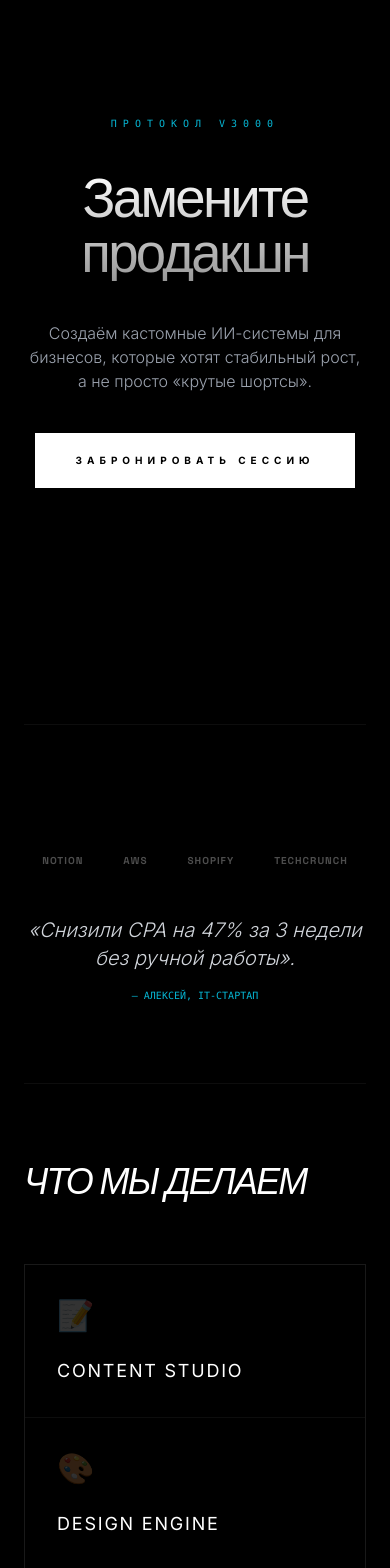
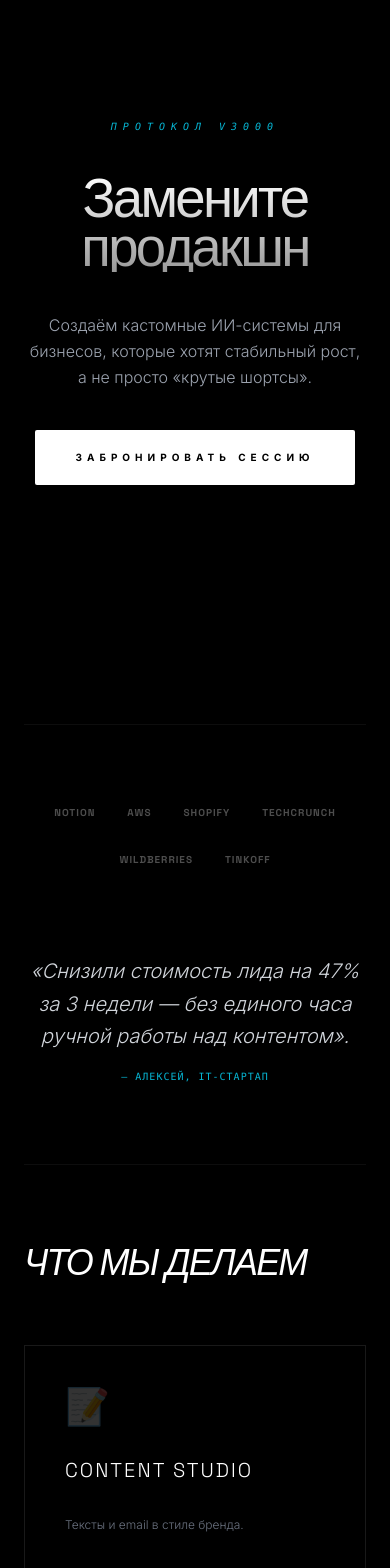
Before and after one commit to medbrokz-design/V3000, a React (Create React App) app in the folder client/: page / in a window 390 px wide. Shown: the part 120-1688 px from the top of the page. Built offline with nearby package versions, Linux system fonts and the light colour scheme; the HTML template or start-up script is replaced by a standard one.

Commit message:
Conversion Optimization: Refined Home page structure for better sales flow (Moved ROI up), expanded services to 6 modules, and improved visual hierarchy

```diff
--- a/client/src/pages/Home.js
+++ b/client/src/pages/Home.js
@@ -9,68 +9,82 @@ const translations = {
     heroSub: "Протокол V3000",
     heroDesc: "Создаём кастомные ИИ-системы для бизнесов, которые хотят стабильный рост, а не просто «крутые шортсы».",
     cta: "ЗАБРОНИРОВАТЬ СЕССИЮ",
-    ctaShort: "ПОЛУЧИТЬ ПЛАН",
-    trustBar: "Доверяют лидеры из",
-    trustQuote: "«Снизили CPA на 47% за 3 недели без ручной работы».",
+    ctaShort: "ПОЛУЧИТЬ ПЛАН БЕСПЛАТНО",
+    trustBar: "Нам доверяют команды и основатели из",
+    trustQuote: "«Снизили стоимость лида на 47% за 3 недели — без единого часа ручной работы над контентом».",
     trustAuthor: "— Алексей, IT-стартап",
     servicesTitle: "Что мы делаем",
-    howTitle: "С контролем.",
-    caseTitle: "Результаты",
+    servicesSub: "Мы проектируем системы, а не просто пишем промпты.",
+    howTitle: "Просто. Прозрачно. С контролем.",
+    step1: "Бриф", step1D: "Вы рассказываете о задачах, стиле бренда и инструментах.",
+    step2: "Настройка", step2D: "Мы создаём ИИ-воркфлоу под ваш бизнес — без шаблонов.",
+    step3: "Масштаб", step3D: "Вы получаете контент, аналитику и растёте без перегруза.",
+    caseTitle: "Цифры вместо слов",
     whyTitle: "Почему мы?",
-    testimonialTitle: "Отзывы",
+    testimonialTitle: "Мнения лидеров",
     roiTitle: "Ваша экономия",
-    roiLabel: "Бюджет",
-    roiSavings: "Выгода",
-    finalTitle: "Масштабируйте маркетинг",
-    finalSub: "Бесплатная сессия и аудит вашего бренда.",
-    privacy: "🔒 No spam. Secure.",
+    roiLabel: "Бюджет на контент",
+    roiSavings: "Чистая выгода",
+    finalTitle: "Готовы масштабировать маркетинг?",
+    finalSub: "Без продаж — только конкретные рекомендации под ваш бизнес.",
+    privacy: "🔒 Без спама. Без шаблонных презентаций.",
     statusSuccess: "ПРИНЯТО.",
     statusError: "ОШИБКА.",
-    compareTitle: "Контроль реальности"
+    compareTitle: "Контроль реальности",
+    compareSub: "Обычный метод vs Протокол V3000"
   },
   en: {
-    heroTitle: "AI Marketing That Scales",
-    heroSub: "V3000 PROTOCOL",
-    heroDesc: "We build custom generative systems for brands that want predictable growth, not experiments.",
-    cta: "BOOK SESSION",
-    ctaShort: "GET PLAN",
-    trustBar: "Trusted by founders at",
-    trustQuote: "“Reduced CPA by 47% in 3 weeks with zero manual content.”",
+    heroTitle: "AI Marketing That Actually Scales",
+    heroSub: "WITHOUT THE HYPE",
+    heroDesc: "We build custom generative systems for brands that want predictable growth, not just viral experiments.",
+    cta: "BOOK A STRATEGY SESSION",
+    ctaShort: "GET MY FREE STRATEGY PLAN",
+    trustBar: "Trusted by founders and marketing teams at",
+    trustQuote: "“Reduced our cost per lead by 47% in 3 weeks — with zero manual content creation.”",
     trustAuthor: "— Sarah K., Growth Lead",
-    servicesTitle: "Deliverables",
-    howTitle: "Transparency.",
-    caseTitle: "Real Results",
-    whyTitle: "Why Us?",
+    servicesTitle: "What We Deliver",
+    servicesSub: "We engineer systems, not just paste prompts into ChatGPT.",
+    howTitle: "Simple. Transparent. Human-in-the-Loop.",
+    step1: "Brief", step1D: "You share your goals, brand voice, and tech stack.",
+    step2: "Build", step2D: "We design a custom AI workflow — no off-the-shelf templates.",
+    step3: "Scale", step3D: "You get high-quality output, real-time analytics, and room to grow.",
+    caseTitle: "Real Results, Not Promises",
+    whyTitle: "We’re Not Another “AI Agency”",
     testimonialTitle: "Testimonials",
     roiTitle: "Economics",
-    roiLabel: "Budget",
+    roiLabel: "Content Budget",
     roiSavings: "Net Benefit",
-    finalTitle: "Ready to Scale?",
-    finalSub: "Free strategy session and actionable insights.",
-    privacy: "🔒 Secure. Private.",
+    finalTitle: "Ready to Scale with Real AI?",
+    finalSub: "No sales pitch — just actionable insights tailored to your business.",
+    privacy: "🔒 We respect your privacy. No spam. Ever.",
     statusSuccess: "ACCEPTED.",
     statusError: "ERROR.",
-    compareTitle: "Reality Control"
+    compareTitle: "Reality Control",
+    compareSub: "Standard Method vs V3000 Protocol"
   }
 };
 
-const partners = ["NOTION", "AWS", "SHOPIFY", "TECHCRUNCH"];
+const partners = ["NOTION", "AWS", "SHOPIFY", "TECHCRUNCH", "WILDBERRIES", "TINKOFF"];
 
-// Memoized static sections for performance
-const ServicesList = memo(({ lang }) => (
-  <div className="grid md:grid-cols-3 gap-px bg-white/5 border border-white/5">
-    {[
-      { id: "01", icon: "📝", t: { ru: "Content Studio", en: "Content Studio" } },
-      { id: "02", icon: "🎨", t: { ru: "Design Engine", en: "Design Engine" } },
-      { id: "03", icon: "🎥", t: { ru: "Video Prod", en: "Video Prod" } }
-    ].map(s => (
-      <div key={s.id} className="p-8 md:p-12 bg-black space-y-6 hover:bg-zinc-950 transition-colors">
-        <div className="text-3xl opacity-20" aria-hidden="true">{s.icon}</div>
-        <h3 className="text-lg uppercase tracking-widest">{s.t[lang]}</h3>
-      </div>
-    ))}
-  </div>
-));
+const servicesList = [
+  { id: "01", icon: "📝", t: { ru: "Content Studio", en: "Content Studio" }, d: { ru: "Тексты и email в стиле бренда.", en: "On-brand texts and emails." } },
+  { id: "02", icon: "🎨", t: { ru: "Design Engine", en: "Design Engine" }, d: { ru: "Дизайн любой сложности за секунды.", en: "Design generated in seconds." } },
+  { id: "03", icon: "🎥", t: { ru: "Video Production", en: "Video Production" }, d: { ru: "Видео-реклама через нейро-рендеринг.", en: "Video via neural rendering." } },
+  { id: "04", icon: "🤖", t: { ru: "AI Agents", en: "AI Agents" }, d: { ru: "Автономные ИИ-сотрудники.", en: "Autonomous AI employees." } },
+  { id: "05", icon: "📊", t: { ru: "Smart Automation", en: "Smart Automation" }, d: { ru: "Масштабирование креативов.", en: "Scaling ad creatives." } },
+  { id: "06", icon: "🔗", t: { ru: "RAG Knowledge", en: "RAG Knowledge" }, d: { ru: "ИИ на ваших данных.", en: "AI on your private data." } }
+];
+
+const testimonials = [
+  {
+    q: { ru: "Раньше тратили 20 часов в неделю на контент. Теперь — 2 часа на правки. Это не автоматизация — это рычаг роста.", en: "Before, we spent 20 hours/week on content. Now it’s 2 hours for final edits. This isn’t automation — it’s leverage." },
+    a: "Mark T., CMO, EdTech"
+  },
+  {
+    q: { ru: "Наконец-то агентство, которое использует ИИ как инфраструктуру, а не как фокус-группу.", en: "Finally, an agency that treats AI like infrastructure — not a party trick." },
+    a: "Lena R., Founder, Climate Tech"
+  }
+];
 
 const BeforeAfter = memo(({ t }) => {
   const [sliderPos, setSliderPos] = useState(50);
@@ -83,25 +97,45 @@ const BeforeAfter = memo(({ t }) => {
     setSliderPos(Math.max(0, Math.min(100, x)));
   };
   return (
-    <section className="py-20 md:py-40 space-y-12 border-t border-white/5">
-      <h2 className="text-3xl md:text-4xl font-display font-light uppercase tracking-tighter italic text-center">{t.compareTitle}</h2>
-      <div
-        ref={containerRef} onMouseMove={handleMove} onTouchMove={handleMove}
-        className="relative aspect-video w-full overflow-hidden border border-white/5 cursor-col-resize touch-none"
-        aria-label="Comparison slider showing before and after neural production"
-      >
-        <img src="https://images.unsplash.com/photo-1492691527719-9d1e07e534b4?w=800&q=60&auto=format" className="absolute inset-0 w-full h-full object-cover opacity-40 grayscale" alt="Standard production example" />
+    <div className="py-20 md:py-40 space-y-12 border-t border-white/5">
+      <div className="text-center space-y-4">
+        <h2 className="text-3xl md:text-4xl font-display font-light uppercase tracking-tighter italic">{t.compareTitle}</h2>
+        <p className="font-mono text-[10px] text-gray-600 uppercase tracking-[0.3em]">{t.compareSub}</p>
+      </div>
+      <div ref={containerRef} className="relative aspect-video w-full overflow-hidden border border-white/5 cursor-col-resize group touch-none">
+        <img src="https://images.unsplash.com/photo-1492691527719-9d1e07e534b4?w=1200&q=60&auto=format" className="absolute inset-0 w-full h-full object-cover opacity-40 grayscale" alt="B" />
         <div className="absolute inset-0 overflow-hidden" style={{ clipPath: `inset(0 ${100 - sliderPos}% 0 0)` }}>
-          <img src="https://images.unsplash.com/photo-1633356122544-f134324a6cee?w=800&q=60&auto=format" className="w-full h-full object-cover" alt="V3000 Neural production example" />
+          <img src="https://images.unsplash.com/photo-1633356122544-f134324a6cee?w=1200&q=60&auto=format" className="w-full h-full object-cover" alt="A" />
         </div>
-        <div className="absolute inset-y-0 w-px bg-white/50" style={{ left: `${sliderPos}%` }} />
+        <div className="absolute inset-y-0 w-px bg-cyan-500 z-10 shadow-[0_0_20px_rgba(6,182,212,0.5)]" style={{ left: `${sliderPos}%` }}>
+          <div className="absolute top-1/2 left-1/2 -translate-x-1/2 -translate-y-1/2 w-10 h-10 rounded-full border border-white/20 backdrop-blur-2xl flex items-center justify-center text-[8px]">SCAN</div>
+        </div>
       </div>
-    </section>
+    </div>
+  );
+});
+
+const ROICalculator = memo(({ t }) => {
+  const [budget, setBudget] = useState(10000);
+  return (
+    <div className="py-20 md:py-40 border-t border-white/5 grid md:grid-cols-2 gap-12 md:gap-20 items-center">
+      <div className="space-y-8">
+        <h2 className="text-4xl md:text-5xl font-display font-light uppercase tracking-tighter italic">{t.roiTitle}</h2>
+        <div className="space-y-4">
+          <div className="flex justify-between font-mono text-[10px] text-gray-500 uppercase"><span>Budget / mo</span><span>${budget.toLocaleString()}</span></div>
+          <input type="range" min="2000" max="100000" step="1000" value={budget} onChange={(e) => setBudget(parseInt(e.target.value))} className="w-full h-[1px] bg-white/10 appearance-none accent-cyan-500" />
+        </div>
+      </div>
+      <div className="p-8 md:p-16 bg-white/[0.02] border border-white/5 text-center space-y-4">
+        <div className="text-5xl md:text-7xl font-display font-bold tracking-tighter text-gradient">${(budget * 0.88).toLocaleString()}</div>
+        <p className="font-mono text-[9px] text-gray-500 uppercase tracking-widest">{t.roiSavings} / Year</p>
+      </div>
+    </div>
   );
 });
 
 const Home = ({ lang }) => {
-  const [formData, setFormData] = useState({ name: '', email: '', company: '' });
+  const [formData, setFormData] = useState({ name: '', email: '', company: '', bottleneck: '' });
   const [status, setStatus] = useState('');
   const t = translations[lang];
   const { scrollYProgress } = useScroll();
@@ -113,7 +147,7 @@ const Home = ({ lang }) => {
     try {
       const res = await fetch('/api/contact', { method: 'POST', headers: { 'Content-Type': 'application/json' }, body: JSON.stringify(formData) });
       const data = await res.json();
-      if (data.success) { setStatus(t.statusSuccess); setFormData({ name: '', email: '', company: '' }); }
+      if (data.success) { setStatus(t.statusSuccess); setFormData({ name: '', email: '', company: '', bottleneck: '' }); }
     } catch (e) { setStatus(t.statusError); }
   };
 
@@ -124,46 +158,116 @@ const Home = ({ lang }) => {
         <meta name="description" content={t.heroDesc} />
       </Helmet>
 
-      <motion.section style={{ opacity: heroOpacity }} className="min-h-screen flex flex-col justify-center items-center text-center space-y-10 py-20 motion-safe-gpu">
-        <span className="uppercase tracking-[0.6em] font-mono text-[10px] text-cyan-500"><span>{t.heroSub}</span></span>
-        <h1 className="text-[14vw] md:text-[8vw] font-display font-light tracking-tighter leading-none text-gradient">{t.heroTitle}</h1>
-        <p className="text-base md:text-xl font-light text-gray-400 max-w-xl mx-auto">{t.heroDesc}</p>
-        <button aria-label={t.cta} className="px-10 py-5 bg-white text-black text-[10px] uppercase tracking-[0.5em] font-black hover:invert transition-all">{t.cta}</button>
+      {/* 1. HERO */}
+      <motion.section style={{ opacity: heroOpacity }} className="min-h-screen flex flex-col justify-center items-center text-center space-y-10 py-20">
+        <div className="space-y-4 uppercase tracking-[0.6em] font-mono text-[10px] text-cyan-500 italic"><span>{t.heroSub}</span></div>
+        <h1 className="text-[14vw] md:text-[8vw] font-display font-light tracking-tighter leading-[0.9] text-gradient">{t.heroTitle}</h1>
+        <p className="text-base md:text-xl font-light text-gray-400 max-w-xl mx-auto leading-relaxed">{t.heroDesc}</p>
+        <button className="px-10 py-5 md:px-14 md:py-6 bg-white text-black text-[10px] uppercase tracking-[0.5em] font-black hover:invert transition-all rounded-sm">{t.cta}</button>
       </motion.section>
 
+      {/* 2. SOCIAL PROOF */}
       <section className="py-20 border-y border-white/5 space-y-12">
-        <h2 className="sr-only">Our Partners</h2>
-        <div className="flex flex-wrap justify-center gap-10 opacity-30 grayscale brightness-200">
+        <div className="flex flex-wrap justify-center gap-8 md:gap-20 opacity-30 grayscale filter brightness-200">
           {partners.map(p => <span key={p} className="font-display font-bold text-[10px] tracking-widest">{p}</span>)}
         </div>
-        <div className="max-w-3xl mx-auto text-center space-y-4">
-          <p className="text-xl md:text-2xl italic font-light text-gray-300">{t.trustQuote}</p>
-          <p className="text-[10px] font-mono text-cyan-500 uppercase">{t.trustAuthor}</p>
+        <div className="max-w-3xl mx-auto text-center space-y-4 pt-10">
+          <p className="text-xl md:text-2xl italic font-light text-gray-300 leading-relaxed">{t.trustQuote}</p>
+          <p className="text-[10px] font-mono text-cyan-500 uppercase tracking-widest">{t.trustAuthor}</p>
         </div>
       </section>
 
+      {/* 3. SERVICES (FULL 6 GRID) */}
       <section className="py-20 md:py-40">
         <h2 className="text-4xl md:text-7xl font-display font-light tracking-tighter uppercase italic mb-16 leading-none">{t.servicesTitle}</h2>
-        <ServicesList lang={lang} />
+        <div className="grid md:grid-cols-2 lg:grid-cols-3 gap-px bg-white/5 border border-white/5">
+          {servicesList.map(s => (
+            <div key={s.id} className="p-10 bg-black space-y-8 group hover:bg-zinc-950 transition-colors">
+              <div className="text-4xl opacity-20 group-hover:opacity-100 transition-opacity">{s.icon}</div>
+              <h3 className="text-xl font-display font-light uppercase tracking-widest leading-tight">{s.t[lang]}</h3>
+              <p className="text-xs text-gray-500 font-light leading-relaxed">{s.d[lang]}</p>
+            </div>
+          ))}
+        </div>
       </section>
 
+      {/* 4. PROOF (BEFORE/AFTER) */}
       <BeforeAfter t={t} />
 
-      <section className="py-40 flex justify-center border-t border-white/5">
+      {/* 5. ROI (ECONOMICS) - MOVED UP */}
+      <ROICalculator t={t} />
+
+      {/* 6. WORKFLOW */}
+      <section className="py-20 md:py-40 border-t border-white/5">
+        <h2 className="text-4xl md:text-6xl font-display font-light uppercase tracking-tighter italic text-center mb-16 md:mb-32">{t.howTitle}</h2>
+        <div className="grid md:grid-cols-3 gap-px bg-white/5 border border-white/5">
+          {[
+            {t: t.step1, d: t.step1D},
+            {t: t.step2, d: t.step2D},
+            {t: t.step3, d: t.step3D}
+          ].map((step, i) => (
+            <div key={i} className="p-10 bg-black space-y-8 group hover:bg-zinc-950 transition-colors">
+              <div className="text-5xl font-display font-black text-white/5 group-hover:text-cyan-500/20 transition-colors">0{i+1}</div>
+              <h3 className="text-xl uppercase tracking-widest italic leading-tight">{step.t}</h3>
+              <p className="text-sm text-gray-500 font-light leading-relaxed">{step.d}</p>
+            </div>
+          ))}
+        </div>
+      </section>
+
+      {/* 7. CASE STUDIES PREVIEW */}
+      <section className="py-20 border-t border-white/5 space-y-20">
+        <h2 className="text-4xl md:text-5xl font-display font-light uppercase tracking-tighter italic text-center">{t.caseTitle}</h2>
+        <div className="grid md:grid-cols-2 gap-10">
+          {[
+            { id: "ecom", t: { ru: "E-commerce Бренд", en: "E-commerce Brand" }, r: { ru: "↓ CPA на 38%", en: "↓ CPA by 38%" }, img: "https://images.unsplash.com/photo-1523275335684-37898b6baf30?q=80&w=800" },
+            { id: "saas", t: { ru: "B2B SaaS (Германия)", en: "B2B SaaS (Germany)" }, r: { ru: "↑ Трафик на 210%", en: "↑ Traffic by 210%" }, img: "https://images.unsplash.com/photo-1460925895917-afdab827c52f?q=80&w=800" }
+          ].map((c, i) => (
+            <Link to={`/cases/${c.id}`} key={i} className="space-y-6 group cursor-none">
+              <div className="aspect-video bg-zinc-900 overflow-hidden border border-white/5">
+                <img src={c.img} className="w-full h-full object-cover opacity-40 group-hover:opacity-80 transition-all duration-1000 group-hover:scale-105" alt="Case" />
+              </div>
+              <div className="flex justify-between items-center">
+                <h3 className="text-lg uppercase italic group-hover:text-cyan-500 transition-colors">{c.t[lang]}</h3>
+                <div className="text-cyan-500 font-mono text-[10px] uppercase">{c.r[lang]}</div>
+              </div>
+            </Link>
+          ))}
+        </div>
+      </section>
+
+      {/* 8. TESTIMONIALS */}
+      <section className="py-20 border-t border-white/5">
+        <h2 className="text-4xl md:text-5xl font-display font-light uppercase tracking-tighter italic mb-16">{t.testimonialTitle}</h2>
+        <div className="grid md:grid-cols-2 gap-10">
+          {testimonials.map((test, i) => (
+            <div key={i} className="space-y-6 p-10 bg-zinc-950/30 border border-white/5">
+              <p className="text-xl font-light italic text-gray-400">"{test.q[lang]}"</p>
+              <p className="text-[10px] font-mono text-cyan-500 uppercase tracking-widest">— {test.a}</p>
+            </div>
+          ))}
+        </div>
+      </section>
+
+      {/* 9. FINAL FORM */}
+      <section className="py-20 md:py-60 flex justify-center border-t border-white/5">
         <div className="max-w-2xl w-full text-center space-y-12">
-          <h2 className="text-4xl md:text-7xl font-display font-light tracking-tighter uppercase italic text-gradient">{t.finalTitle}</h2>
-          <form onSubmit={handleSubmit} className="space-y-8">
+          <div className="space-y-6">
+            <h2 className="text-4xl md:text-7xl font-display font-light tracking-tighter uppercase italic text-gradient">{t.finalTitle}</h2>
+            <p className="text-gray-500 text-sm font-light tracking-widest uppercase">{t.finalSub}</p>
+          </div>
+          <form onSubmit={handleSubmit} className="space-y-10">
             <div className="grid gap-2">
-              <label htmlFor="name" className="sr-only">Name</label>
-              <input id="name" type="text" placeholder="Name" aria-label="Your Name" required value={formData.name} onChange={e=>setFormData({...formData, name:e.target.value})} className="bg-transparent border-b border-white/5 py-4 text-center text-xl font-light outline-none focus:border-white transition-colors" />
-
-              <label htmlFor="company" className="sr-only">Company</label>
-              <input id="company" type="text" placeholder="Company" aria-label="Company Name" required value={formData.company} onChange={e=>setFormData({...formData, company:e.target.value})} className="bg-transparent border-b border-white/5 py-4 text-center text-xl font-light outline-none focus:border-white transition-colors" />
-
-              <label htmlFor="email" className="sr-only">Email</label>
-              <input id="email" type="email" placeholder="Email" aria-label="Your Email" required value={formData.email} onChange={e=>setFormData({...formData, email:e.target.value})} className="bg-transparent border-b border-white/5 py-4 text-center text-xl font-light outline-none focus:border-white transition-colors" />
+              <input type="text" placeholder="Name" required value={formData.name} onChange={e=>setFormData({...formData, name:e.target.value})} className="bg-transparent border-b border-white/5 py-6 text-center text-2xl font-light outline-none focus:border-white transition-colors" />
+              <input type="text" placeholder="Company" required value={formData.company} onChange={e=>setFormData({...formData, company:e.target.value})} className="bg-transparent border-b border-white/5 py-6 text-center text-2xl font-light outline-none focus:border-white transition-colors" />
+              <input type="email" placeholder="Email" required value={formData.email} onChange={e=>setFormData({...formData, email:e.target.value})} className="bg-transparent border-b border-white/5 py-6 text-center text-2xl font-light outline-none focus:border-white transition-colors" />
+              <textarea placeholder="Your biggest marketing bottleneck?" value={formData.bottleneck} onChange={e=>setFormData({...formData, bottleneck:e.target.value})} className="bg-transparent border-b border-white/5 py-6 text-center text-lg font-light outline-none focus:border-white transition-colors h-32 resize-none" />
             </div>
-            <button type="submit" aria-label={t.ctaShort} className="px-12 py-6 bg-white text-black text-[10px] uppercase tracking-[0.6em] font-black hover:invert transition-all">{t.ctaShort}</button>
+            <div className="space-y-6">
+              <button className="px-16 py-8 bg-white text-black text-[10px] uppercase tracking-[0.6em] font-black hover:invert transition-all">{t.ctaShort}</button>
+              <p className="text-[9px] font-mono text-gray-600 uppercase tracking-widest opacity-50">{t.privacy}</p>
+            </div>
+            <AnimatePresence>{status && <motion.p initial={{opacity:0}} animate={{opacity:1}} className="font-mono text-[9px] tracking-widest text-cyan-500 uppercase animate-pulse pt-4">{status}</motion.p>}</AnimatePresence>
           </form>
         </div>
       </section>
```
